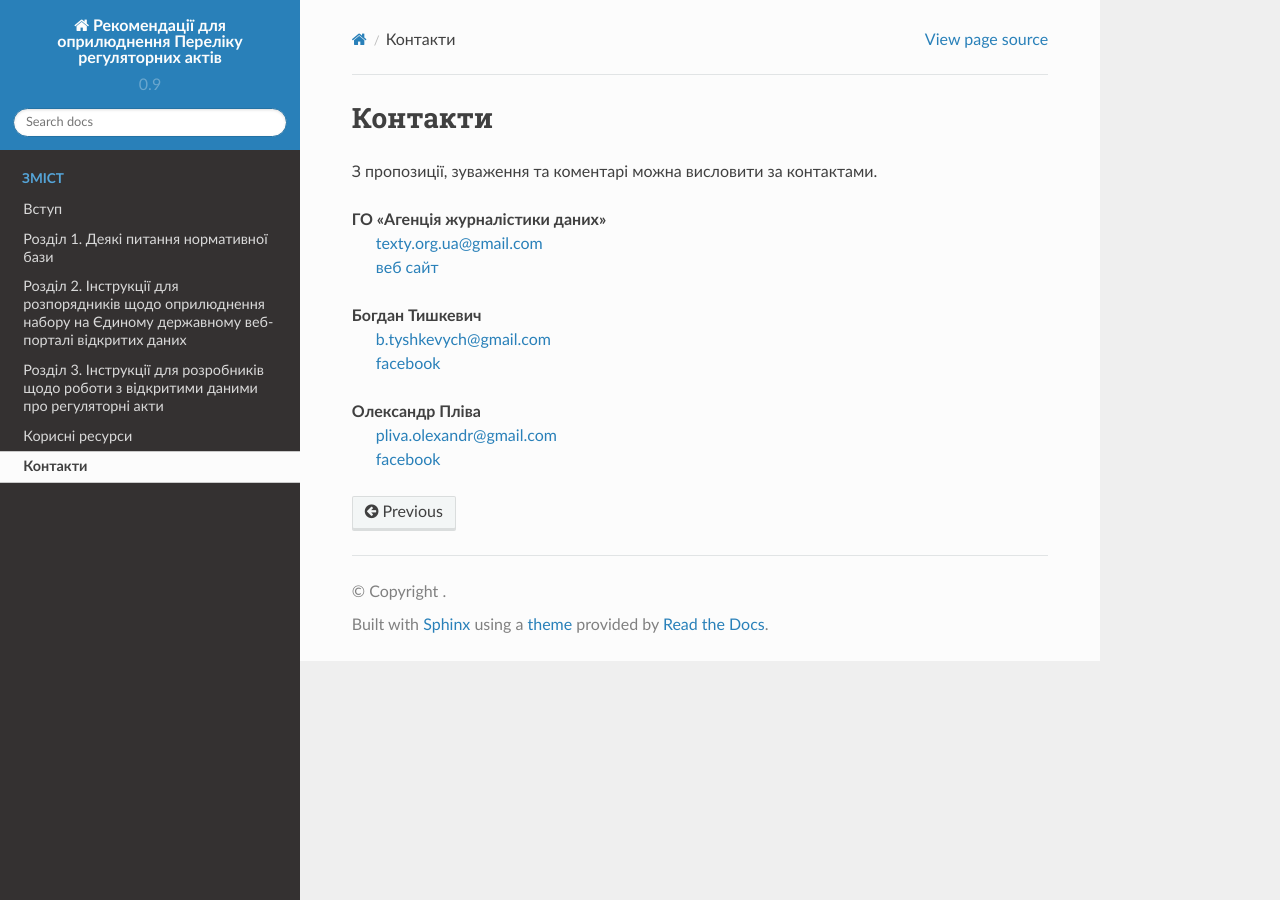
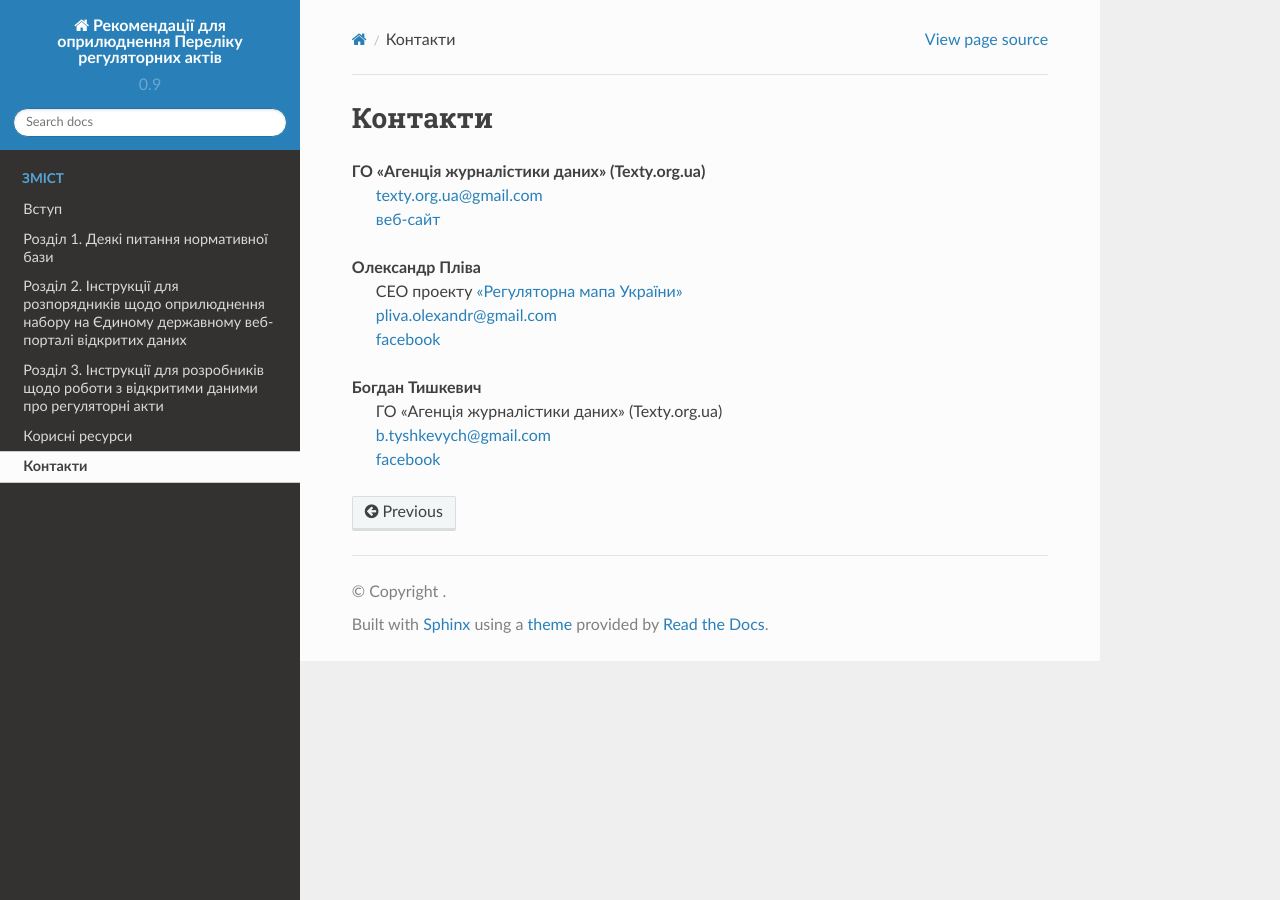
Before and after one commit to tapas-opendata/rods, a Sphinx documentation site: the page built from source/contacts.rst, in a window 1280 px wide. Built offline with Sphinx 7.4.7 and the Read the Docs theme 2.0.0, drawn with Linux system fonts in a browser that asks for light colours.

Commit message:
edit donors satement

```diff
--- a/source/contacts.rst
+++ b/source/contacts.rst
@@ -1,17 +1,17 @@
 Контакти
 ############################################################
 
-З пропозиції, зуваження та коментарі можна висловити за контактами.
 
-
-| **ГО "Агенція журналістики даних"**
-|   texty.org.ua@gmail.com
-|   `веб сайт <http://texty.org.ua/abt/>`_
-
-| **Богдан Тишкевич**
-|   b.tyshkevych@gmail.com
-|   `facebook <https://www.facebook.com/b.tyshkevych>`_
-
-| **Олександр Пліва**
-|   pliva.olexandr@gmail.com
-|   `facebook <https://www.facebook.com/pliva.olexandr>`_
+|	**ГО "Агенція журналістики даних" (Texty.org.ua)**
+|		texty.org.ua@gmail.com
+|		`веб-сайт <http://texty.org.ua/abt/>`_
+|
+|	**Олександр Пліва**
+|		СЕО проекту `"Регуляторна мапа України" <https://www.facebook.com/%D0%A0%D0%B5%D0%B3%D1%83%D0%BB%D1%8F%D1%82%D0%BE%D1%80%D0%BD%D0%B0-%D0%BC%D0%B0%D0%BF%D0%B0-%D0%A3%D0%BA%D1%80%D0%B0%D1%97%D0%BD%D0%B8-858381311034799>`_
+|		pliva.olexandr@gmail.com
+|		`facebook <https://www.facebook.com/pliva.olexandr>`_
+|
+|	**Богдан Тишкевич**
+|		ГО "Агенція журналістики даних" (Texty.org.ua)
+|		b.tyshkevych@gmail.com
+|		`facebook <https://www.facebook.com/b.tyshkevych>`_
--- a/source/index.rst
+++ b/source/index.rst
@@ -35,7 +35,8 @@
 		contacts.rst
 
 
-Рекомендації розроблені `ГО "Агенція журналістики даних" (Texty.org.ua) <http://texty.org.ua/>`_ та `проектом "Регуляторна мапа України" <https://www.facebook.com/%D0%A0%D0%B5%D0%B3%D1%83%D0%BB%D1%8F%D1%82%D0%BE%D1%80%D0%BD%D0%B0-%D0%BC%D0%B0%D0%BF%D0%B0-%D0%A3%D0%BA%D1%80%D0%B0%D1%97%D0%BD%D0%B8-858381311034799/>`_ за підтримки програми `"Прозорість та підзвітність в державному управлінні та послугах" <http://tapas.org.ua/>`_, `Державної регуляторної служби України <http://www.drs.gov.ua/>`_, `Державного агентства з питань електронного урядування України <https://www.e.gov.ua/>`_.
+Рекомендації розроблені `ГО "Агенція журналістики даних" (Texty.org.ua) <http://texty.org.ua/>`_ та проектом "Регуляторна мапа України" в рамках проекту
+`"Прозорість та підзвітність в державному управлінні та послугах" <http://tapas.org.ua/>`_ за сприяння `Державної регуляторної служби України <http://www.drs.gov.ua/>`_, `Державного агентства з питань електронного урядування України <https://www.e.gov.ua/>`_. Реалізація проекту в Україні здійснюється за підтримки `USAID <https://www.usaid.gov/uk/ukraine>`_/`UK aid <https://www.gov.uk/government/organisations/department-for-international-development>`_.
 
 Вміст документу ліцензовано на умовах `Ліцензії Creative Commons Зазначення Авторства 4.0 Міжнародна <https://creativecommons.org/licenses/by/4.0/>`_.
 
```
Also changed, not shown: other parts of source/index.rst (+1 -1 lines).
